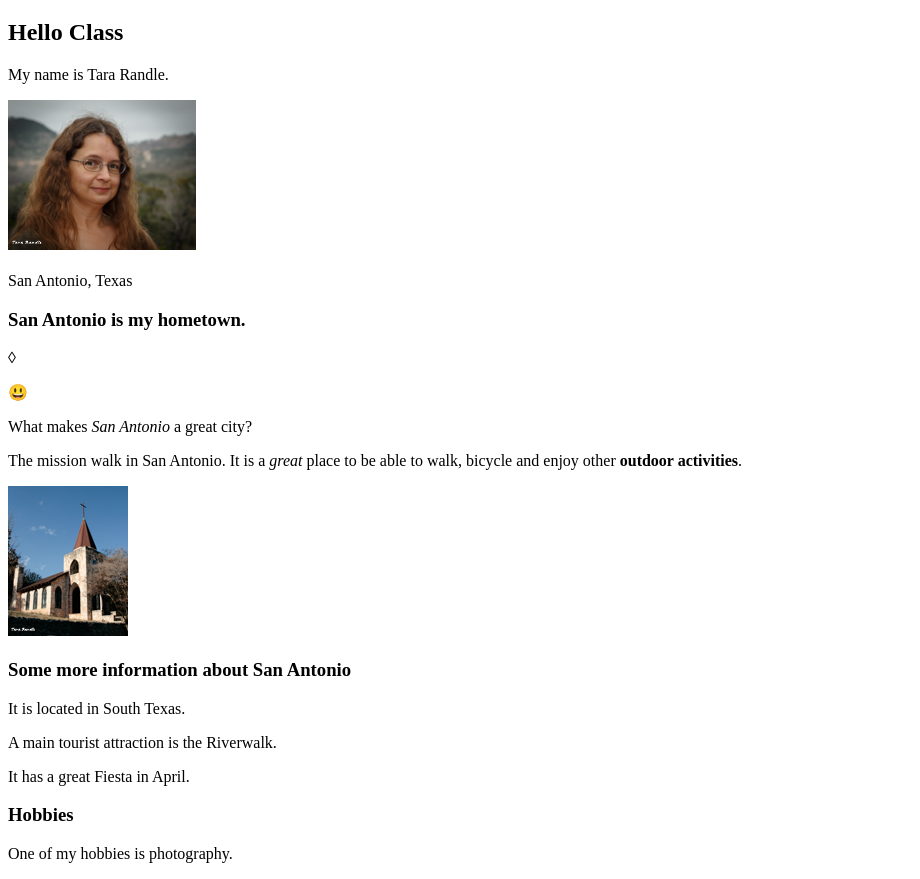
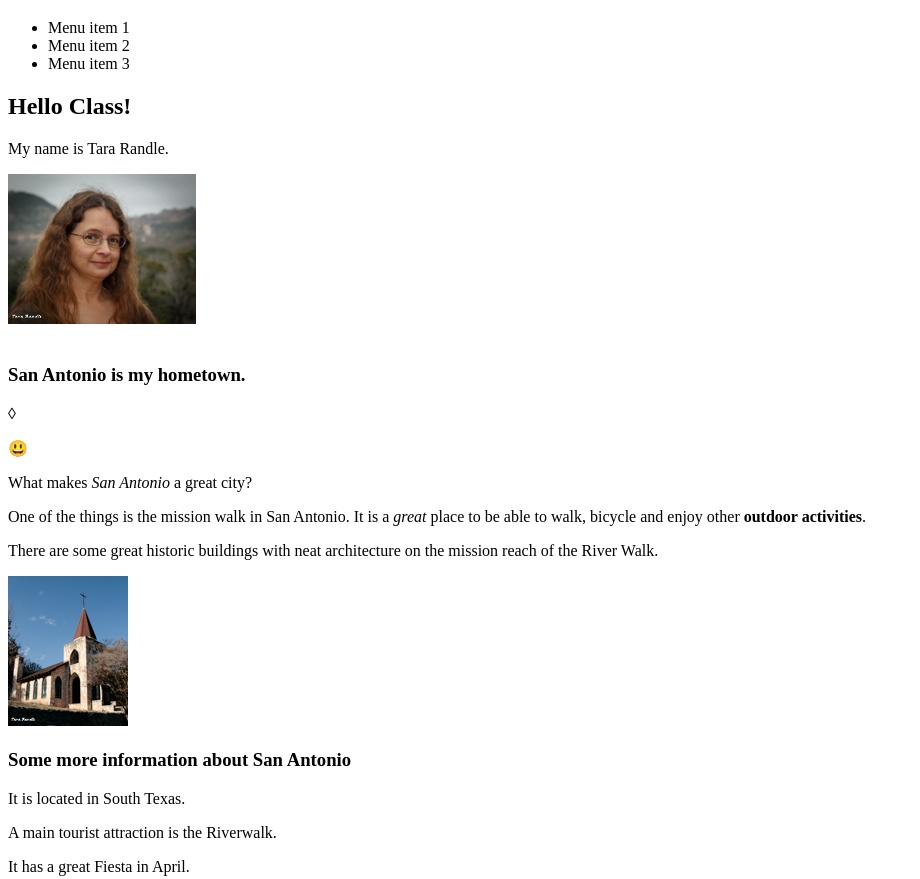
Before and after one commit to tmrandle/html2again, a plain HTML site: page index.html in a window 1280 px wide. Shown: the part 61-940 px from the top of the page, without its empty margins (0-920 px from the left). Drawn offline with Linux system fonts and the light colour scheme.

Commit message:
Update index.html
Made changes to some of the h3 elements.  Worked on page structure. Tried to refine text a little. Also tried to work on the nav element.

```diff
--- a/index.html
+++ b/index.html
@@ -10,45 +10,52 @@
 
 		<header>
 			<h1>Class Introductions.</h1>
-			<nav></nav>
+			<nav>
+			  <ul><!--To be filled in with navigation details later-->
+				  <li>Menu item 1</li>
+				  <li>Menu item 2</li>
+				  <li>Menu item 3</li>
+			  </ul>
+			</nav>
 		</header>
 
 		<section><!--This section is the introductions-->
-		  <h2>Hello Class</h2>
+		  <h2>Hello Class!</h2>
 		  <p>My name is Tara Randle.</p>
 		  <img src="images/trandle2.jpg" alt="Profile Picture"><br><br>
 		</section>
 
 		<section> <!--This section will be about San Antonio-->
 	      <article>
-		    <header>San Antonio, Texas</header>
-			  <h3>San Antonio is my hometown.</h3><p>&#9674;</p><p>&#128515;</p>
+		    <header>
+			  <h3>San Antonio is my hometown.</h3>
+			</header>
+			  <p>&#9674;</p><p>&#128515;</p>
 			  <p>What makes <i>San Antonio</i> a great city?</p>
-			  <p>The mission walk in San Antonio.  It is a <em>great</em> place to be able to walk, bicycle and enjoy other <b>outdoor activities</b>.</p>
+			  <p>One of the things is the mission walk in San Antonio.  It is a <em>great</em> place to be able to walk, bicycle and enjoy other <b>outdoor activities</b>.</p>
+			  <p>There are some great historic buildings with neat architecture on the mission reach of the River Walk.</p>
 			  <img src="images/mission2.jpg" alt="a picture of a mission">
 		  </article>
 		</section>
 
-		<aside>
+		<aside> <!--Additional aside information-->
 			<h3>Some more information about San Antonio</h3>
 			<p>It is located in South Texas.</p>
 			<p>A main tourist attraction is the Riverwalk.</p>
 			<p>It has a great Fiesta in April.</p>
+			<p>The Stock Show and Rodeo is happening this month (February).</p>
 		</aside>
 
 		<section><!--This section will be for hobbies-->
 			<article>
-		 	  <h3>Hobbies</h3>
+		 	  <h4>Hobbies</h4>
 			  <p>One of my hobbies is photography.</p>
 			  <p>Here is one of my pictures.</p>
-			  <img src="images/spiderweb2.jpg" atl="Spiderweb">
+			  <img src="images/spiderweb2.jpg" atl="Spiderweb"><br><br>
 			</article>
 		</section>
 
-
-
-
 		<footer>&#169; 2020  All rights reserved.</footer>
-	</div>  <!--This is the ending division for Container-->
+	</div>  <!--This is the ending division for mainWrapper-->
 </body>
 </html>
```
